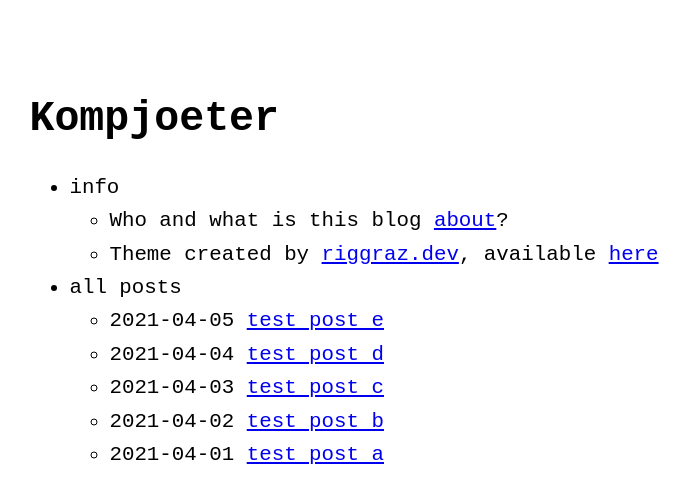
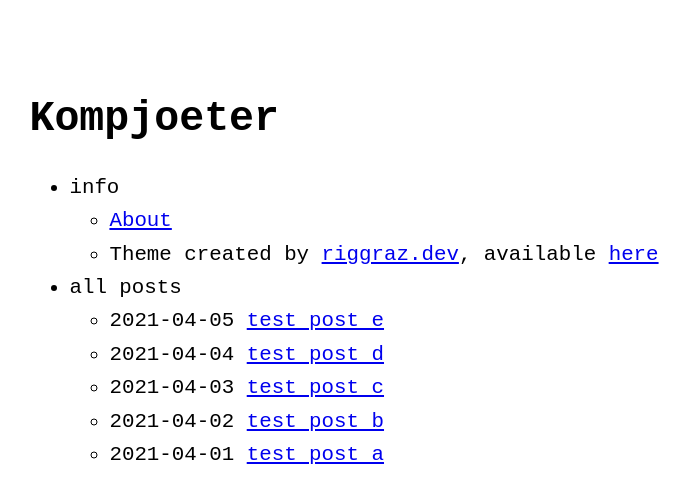
Before and after one commit to Kompjoeter/archived-blog, a Jekyll site: the page built from index.md, in a window 1280 px wide. Shown: the top 503 px of the page, without its empty margins (296-984 px from the left). Built offline with Jekyll 4.4.1, drawn with Linux system fonts in a browser that asks for light colours.

Commit message:
Updated menu

```diff
--- a/_data/menu.yml
+++ b/_data/menu.yml
@@ -4,7 +4,7 @@
 entries:
   - title: info
     entries:
-      - title: "Who and what is this blog <a href='https://randbyyp.github.io/about'>about</a>?"
+      - title: "<a href='https://randbyyp.github.io/about'>About</a>"
       - title: "Theme created by <a href='https://riggraz.dev'>riggraz.dev</a>, available <a href='https://github.com/riggraz/no-style-please'>here</a>"
 
   - title: all posts
```
